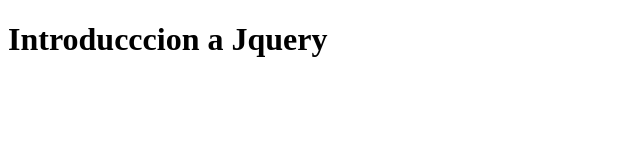
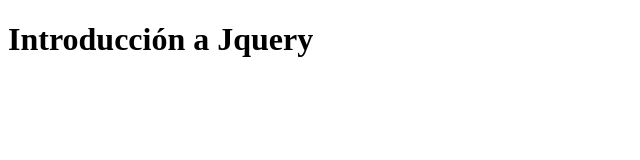
Before and after one commit to ivanenoriega/jquery, a plain HTML site: page index.html in a window 1280 px wide. Shown: the whole page, without its empty margins (0-640 px from the left). Drawn offline with nearby package versions, Linux system fonts and the light colour scheme.

Commit message:
some minor changes

```diff
--- a/index.html
+++ b/index.html
@@ -7,7 +7,7 @@
     <title>Jquery</title>
   </head>
   <body>
-    <h1>Introducccion a Jquery</h1>
+    <h1 class="encabezado" id="titulo">Introducción a Jquery</h1>
     <section id="ejercicio-1"></section>
     <section id="ejercicio-2"></section>
     <section id="ejercicio-3"></section>
--- a/js/index.js
+++ b/js/index.js
@@ -1,5 +1,3 @@
 $(document).ready(function() {
-  // Ejercicio 1
-  // Ejercicio 2
-  // Ejercicio 3
+  // Ejericio 1: Selecciona a todos los alumnos y aagregales la clase
 });
```
